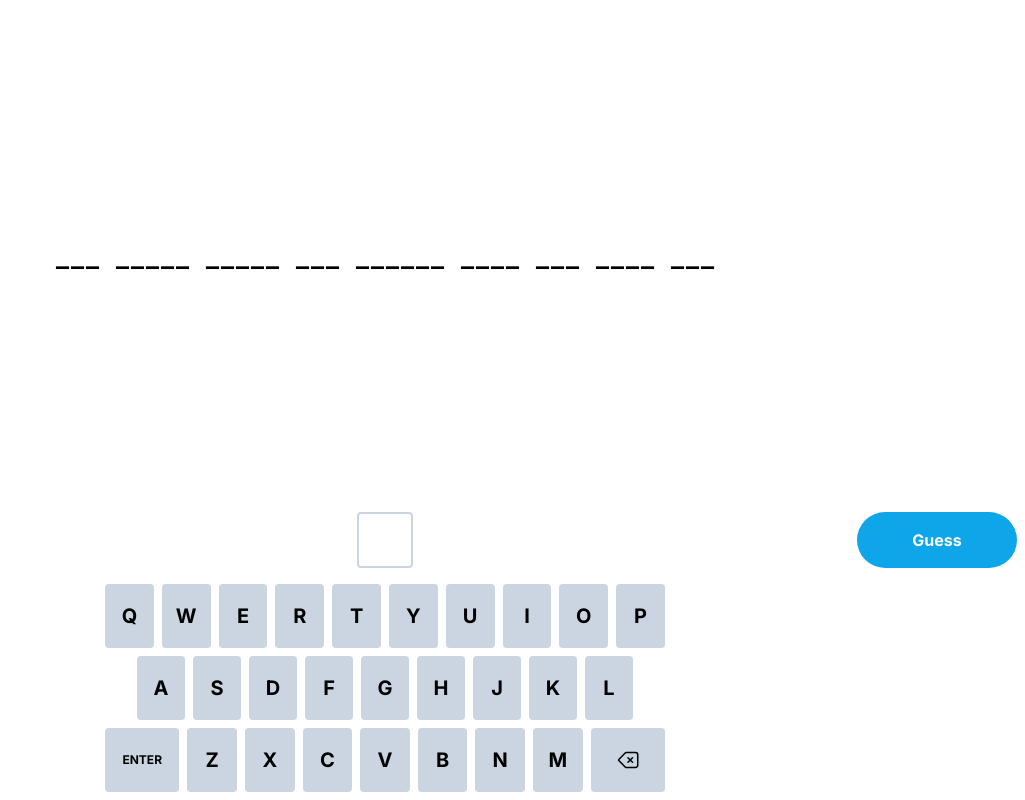
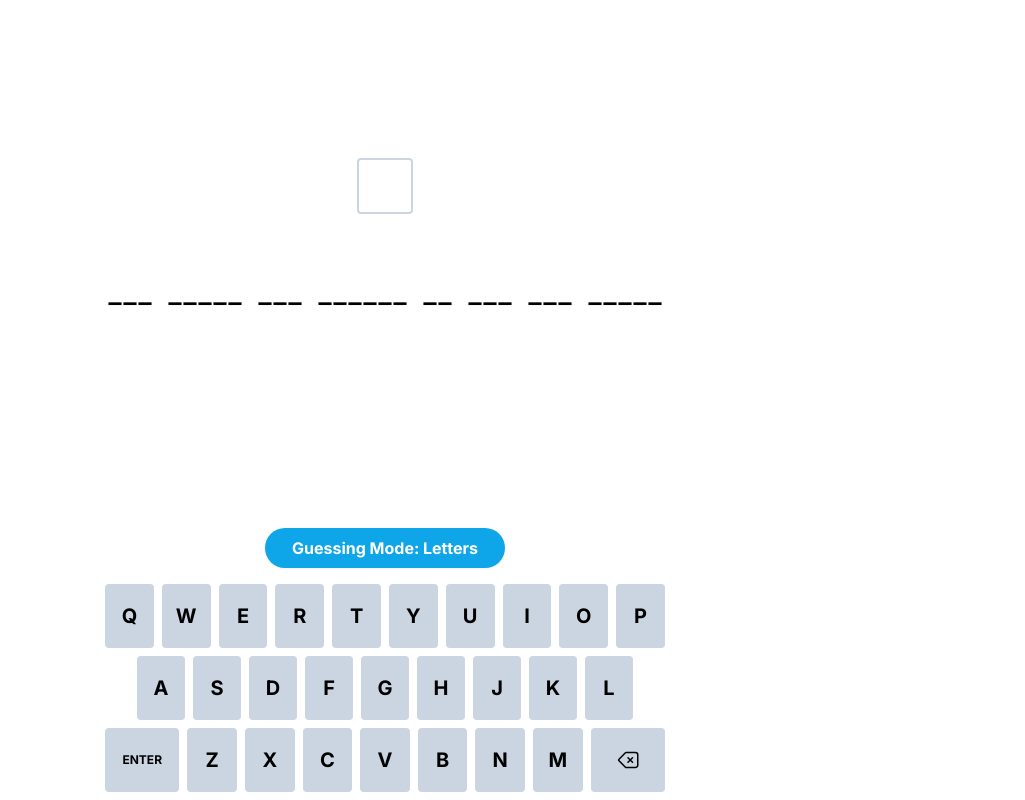
Before and after one commit to Alex979/unphrased, a Next.js app: page / in a window 1280 px wide. Shown: the whole page, without its empty margins (255-1280 px from the left). Built offline with nearby package versions, Linux system fonts and the light colour scheme.

Commit message:
Adding win condition and other small improvements

```diff
--- a/src/app/guess-mode-btn.tsx
+++ b/src/app/guess-mode-btn.tsx
@@ -1,17 +1,19 @@
 import { GuessingMode } from "./types";
 
 interface GuessModeButtonProps {
+  className?: string;
   guessingMode: GuessingMode;
   onClick?: () => void;
 }
 
 export default function GuessModeButton({
+  className,
   guessingMode,
   onClick,
 }: GuessModeButtonProps) {
   if (guessingMode === GuessingMode.Individual) {
-    return <button onClick={onClick} className="bg-sky-500 rounded-full font-bold p-3 text-white w-full max-w-40">Guess</button>;
+    return <button onClick={onClick} className={`bg-sky-500 rounded-full font-bold py-2 px-4 text-white shadow-sm ${className || ''}`}>Guessing Mode: Letters</button>;
   } else {
-    return <button onClick={onClick} className="bg-red-500 rounded-full font-bold p-3 text-white w-full max-w-40">Cancel</button>;
+    return <button onClick={onClick} className={`bg-red-500 rounded-full font-bold py-2 px-4 text-white shadow-sm ${className || ''}`}>Guessing Mode: Phrase</button>;
   }
 }
--- a/src/app/keyboard.tsx
+++ b/src/app/keyboard.tsx
@@ -1,4 +1,5 @@
-import { AlphabetChar } from "./types";
+import { useEffect } from "react";
+import { AlphabetChar, isAlphabetChar } from "./types";
 
 interface KeyboardRowProps {
   children?: React.ReactNode;
@@ -60,6 +61,27 @@ export default function VirtualKeyboard({
   onBackspace,
   onEnter,
 }: VirtualKeyboardProps) {
+  // Listen for keyboard events for desktop users to optionally use
+  // their real keyboard.
+  useEffect(() => {
+    const handleKeyDown = (event: KeyboardEvent) => {
+      const key = event.key.toLowerCase();
+      if (isAlphabetChar(key)) {
+        onLetterPress(key);
+      } else if (key === "enter") {
+        onEnter();
+      } else if (key === "backspace") {
+        onBackspace();
+      }
+    };
+
+    window.addEventListener("keydown", handleKeyDown);
+
+    return () => {
+      window.removeEventListener("keydown", handleKeyDown);
+    };
+  }, [onLetterPress, onBackspace, onEnter]);
+
   return (
     <div className="w-full max-w-xl h-56 flex flex-col p-2 gap-2">
       <KeyboardRow>
--- a/src/app/letter-preview.tsx
+++ b/src/app/letter-preview.tsx
@@ -1,13 +1,14 @@
 import { AlphabetChar } from "./types";
 
 interface LetterPreviewProps {
+  className?: string;
   letter?: AlphabetChar | null;
 }
 
-export default function LetterPreview({ letter }: LetterPreviewProps) {
+export default function LetterPreview({ className, letter }: LetterPreviewProps) {
   const borderClass = letter ? "border-slate-400" : "border-slate-300";
   return (
-    <div className={`w-14 h-14 border-2 ${borderClass} rounded flex justify-center items-center text-3xl font-bold`}>
+    <div className={`w-14 h-14 border-2 ${borderClass} rounded flex justify-center items-center text-3xl font-bold ${className || ''}`}>
       {letter?.toUpperCase()}
     </div>
   );
--- a/src/app/page.tsx
+++ b/src/app/page.tsx
@@ -3,11 +3,13 @@
 import { useState } from "react";
 import VirtualKeyboard from "./keyboard";
 import Sentence from "./sentence";
-import { AlphabetChar, GuessingMode } from "./types";
+import { AlphabetChar, GuessingMode, isAlphabetChar } from "./types";
 import LetterPreview from "./letter-preview";
 import GuessModeButton from "./guess-mode-btn";
 
 export default function Home() {
+  const sentence = "she sells sea shells by the sea shore";
+
   const [guessingMode, setGuessingMode] = useState<GuessingMode>(
     GuessingMode.Individual
   );
@@ -16,6 +18,7 @@ export default function Home() {
     new Set()
   );
   const [sentenceGuesses, setSentenceGuesses] = useState<AlphabetChar[]>([]);
+  const [solved, setSolved] = useState(false);
 
   const onLetterPress = (letter: AlphabetChar) => {
     if (guessingMode === GuessingMode.Individual) {
@@ -45,39 +48,102 @@ export default function Home() {
       setGuessedLetters((prevGuessedLetters) => {
         const newGuessedLetters = new Set(prevGuessedLetters);
         newGuessedLetters.add(queuedLetter);
+        checkForWin(newGuessedLetters, sentenceGuesses);
         return newGuessedLetters;
       });
       setQueuedLetter(null);
+    } else {
+      checkForWin(guessedLetters, sentenceGuesses);
     }
   };
 
   const toggleGuessingMode = () => {
-    setGuessingMode((prevGuess) => {
-      return prevGuess === GuessingMode.Individual
-        ? GuessingMode.Full
-        : GuessingMode.Individual;
-    });
-  }
+    if (guessingMode === GuessingMode.Individual) {
+      setGuessingMode(GuessingMode.Full);
+      setQueuedLetter(null);
+    } else {
+      setGuessingMode(GuessingMode.Individual);
+      setSentenceGuesses([]);
+    }
+  };
+
+  const checkForWin = (
+    guessedLetters: Set<AlphabetChar>,
+    sentenceGuesses: AlphabetChar[]
+  ) => {
+    console.log("Checcking for win...");
+    let blankIndex = -1;
+    let didSolve = true;
+    for (let char of sentence) {
+      if (!isAlphabetChar(char)) {
+        continue;
+      }
+      console.log(guessedLetters);
+      if (guessedLetters.has(char)) {
+        continue;
+      }
+
+      blankIndex++;
+      if (blankIndex >= sentenceGuesses.length) {
+        console.log(
+          `blankIndex (${blankIndex}) >= sentenceGuesses.length (${sentenceGuesses.length}): not solved`
+        );
+        didSolve = false;
+        break;
+      }
+
+      if (sentenceGuesses[blankIndex] !== char) {
+        console.log(
+          `sentenceGuesses[${blankIndex}] (${sentenceGuesses[blankIndex]}) !== char (${char}): not solved`
+        );
+        didSolve = false;
+        break;
+      }
+    }
+
+    setSolved(didSolve);
+    if (didSolve) {
+      // Add all remaining letters to guessedLetters if solved.
+      const remainingLetters: Set<AlphabetChar> = new Set();
+      for (let char of sentence) {
+        if (!isAlphabetChar(char) || guessedLetters.has(char)) {
+          continue;
+        }
+        remainingLetters.add(char);
+      }
+      setGuessedLetters((prevGuessedLetters) => {
+        const newGuessedLetters = new Set(prevGuessedLetters);
+        remainingLetters.forEach((char) => {
+          newGuessedLetters.add(char);
+        });
+        return newGuessedLetters;
+      });
+    }
+  };
 
   return (
     <main className="min-h-screen flex flex-col">
       <div className="flex-1 flex flex-col justify-center items-center">
+        <LetterPreview
+          letter={queuedLetter}
+          className={
+            guessingMode === GuessingMode.Full || solved ? "invisible" : ""
+          }
+        />
         <Sentence
-          sentence="the quick brown fox jumped over the lazy dog"
+          sentence={sentence}
           guessingMode={guessingMode}
           guessedLetters={guessedLetters}
           sentenceGuesses={sentenceGuesses}
         />
       </div>
       <div className="flex flex-col items-center gap-2">
-        <div className="w-full flex gap-2 px-2">
-          <div className="flex-1"></div>
-          <div className="flex justify-center items-center">
-            <LetterPreview letter={queuedLetter} />
-          </div>
-          <div className="flex-1 flex justify-end">
-            <GuessModeButton guessingMode={guessingMode} onClick={toggleGuessingMode} />
-          </div>
+        <div className="px-2 w-full max-w-64">
+          <GuessModeButton
+            className={`w-full ${solved ? "invisible" : ""}`}
+            guessingMode={guessingMode}
+            onClick={toggleGuessingMode}
+          />
         </div>
         <VirtualKeyboard
           onLetterPress={onLetterPress}
--- a/src/app/sentence.tsx
+++ b/src/app/sentence.tsx
@@ -31,19 +31,19 @@ export default function Sentence({
           return;
         }
         if (!isAlphabetChar(letter) || guessedLetters.has(letter)) {
-          currentSpan.push(<span key={currentSpan.length - 1}>{letter.toUpperCase()}</span>);
+          currentSpan.push(<span key={currentSpan.length - 1} className="inline-block animate-pop">{letter.toUpperCase()}</span>);
           return;
         }
 
         // Handle blanks.
         if (guessingMode === GuessingMode.Individual) {
-          currentSpan.push(<span key={currentSpan.length - 1}>_</span>);
+          currentSpan.push(<span key={currentSpan.length - 1} className="inline-block">_</span>);
           return;
         }
         blankIndex++;
         if (blankIndex === sentenceGuesses.length) {
           currentSpan.push(
-            <span key={currentSpan.length - 1} className="text-red-500">
+            <span key={currentSpan.length - 1} className="text-red-500 inline-block">
               <span className="absolute translate-y-1/2 text-red-500">^</span>_
             </span>
           );
@@ -51,7 +51,7 @@ export default function Sentence({
         }
         if (blankIndex < sentenceGuesses.length) {
           currentSpan.push(
-            <span key={currentSpan.length - 1} className="text-red-500">
+            <span key={currentSpan.length - 1} className="text-red-500 inline-block">
               {sentenceGuesses[blankIndex].toUpperCase()}
             </span>
           );
@@ -75,7 +75,7 @@ export default function Sentence({
   return (
     <div className="p-12 text-center">
       <p
-        className={`text-3xl ${inconsolata.className} font-bold leading-loose`}
+        className={`text-3xl ${inconsolata.className} font-bold leading-loose text-black`}
       >
         {formatSentence()}
       </p>
--- a/tailwind.config.ts
+++ b/tailwind.config.ts
@@ -8,10 +8,31 @@ const config: Config = {
   ],
   theme: {
     extend: {
-      backgroundImage: {
-        "gradient-radial": "radial-gradient(var(--tw-gradient-stops))",
-        "gradient-conic":
-          "conic-gradient(from 180deg at 50% 50%, var(--tw-gradient-stops))",
+      keyframes: ({ theme }) => ({
+        pop: {
+          "0%": {
+            transform: "scale(1.5)",
+            color: theme("colors.green.500"),
+          },
+          "50%": {
+            transform: "scale(1)",
+            color: theme("colors.green.500"),
+          },
+          "100%": {
+            transform: "scale(1)",
+            color: theme("colors.black"),
+          },
+        },
+        jiggle: {
+          "0%": { transform: "translateX(0)" },
+          "25%": { transform: "translateX(5px)" },
+          "50%": { transform: "translateX(-5px)" },
+          "75%": { transform: "translateX(5px)" },
+          "100%": { transform: "translateX(0)" },
+        },
+      }),
+      animation: {
+        pop: "pop 0.3s linear",
       },
     },
   },
```
Also changed, not shown: package.json (+6 -5 lines), 1 other file (tests, documents, lock files or other folders).
